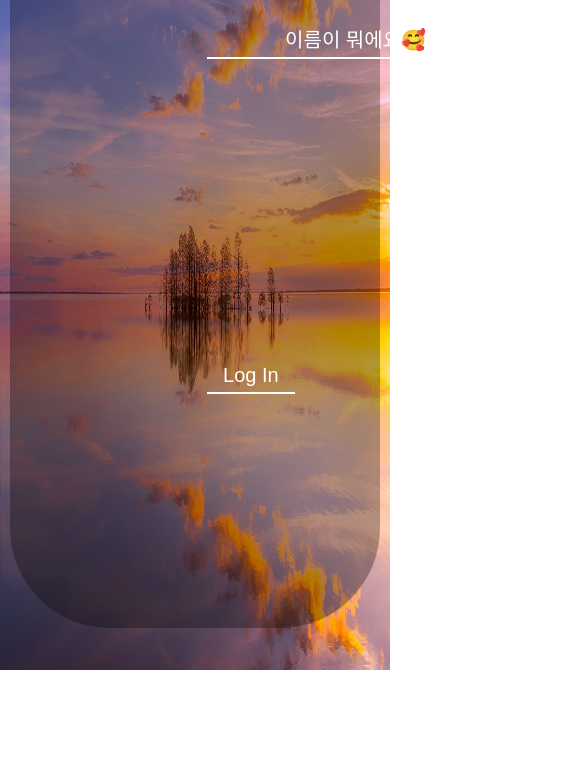
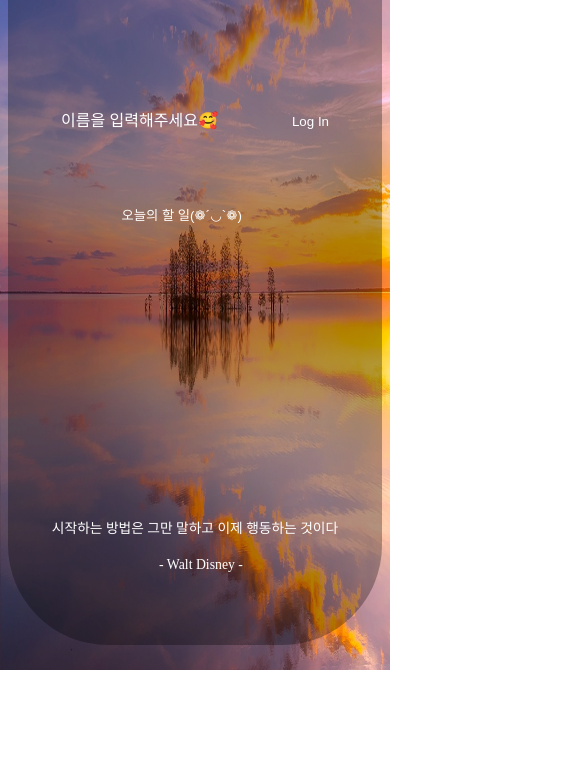
Before and after one commit to jiiiy0510o/chrome-2022, a plain HTML site: page index.html in a window 390 px wide. Shown: the part 174-946 px from the top of the page, 585 px wide, since content can reach past the window. After the commit the page ends 844 px from the top, so only its background shows below. Drawn offline with Linux system fonts and the light colour scheme.

Commit message:
반응형 수정

```diff
--- a/css/container.css
+++ b/css/container.css
@@ -1,87 +1,149 @@
 .container {
   background-color: rgba(0, 0, 0, 0.3);
-  width: 95vw;
-  height: 90vh;
+  width: 96vw;
+  height: 94vh;
+  display: flex;
+  justify-content: center;
+  flex-direction: column;
+  border-radius: 100px;
+}
+.clock_location {
+  width: 100%;
+  height: 20vh;
   display: flex;
   justify-content: space-between;
-  border-radius: 100px;
+  align-items: center;
 }
 .clock {
+  font-size: 1.7rem;
+  padding: 0 60px;
+}
+#weather {
+  text-align: center;
+  padding: 0 60px;
+}
+#weather span:last-child {
+  display: block;
+  padding: 3px 0;
+}
+.login-todo {
+  height: 60vh;
   display: flex;
-  justify-content: space-around;
-  padding-top: 80px;
-  padding-left: 80px;
-}
-.login-form-center {
-  display: flex;
-  flex-direction: column;
   justify-content: center;
   align-items: center;
 }
-.login-form-center input {
-  background-color: rgba(255, 255, 255, 0);
+#login-form input::placeholder {
+  color: white;
+}
+#login-form input[type="text"] {
   border: none;
-  margin-top: 300px;
-  outline: none;
+  background-color: transparent;
+  padding: 3px 10px;
+  font-size: 16px;
 }
-.login-form-center input::placeholder,
-.login-form-center input {
-  border-bottom: 2px solid white;
-  font-size: 20px;
+#login-form input[type="submit"] {
+  border: none;
+  background-color: transparent;
   color: white;
-  text-align: center;
-  padding: 5px 16px;
+  padding: 3px 10px;
+  cursor: pointer;
 }
 #greeting {
-  padding: 8px;
-  text-align: center;
-  width: 320px;
   border-bottom: 3px double white;
-  padding-top: 300px;
+  padding: 0 80px;
+}
+.to-do {
+  position: absolute;
+  right: 8%;
+}
+#to-do-form input {
+  padding: 2px 10px;
+  width: 100%;
+  border: none;
+  background-color: transparent;
+  margin-bottom: 16px;
+}
+#to-do-form input::placeholder {
+  padding-left: 10px;
+  color: white;
+}
+#to-do-list li {
+  position: relative;
+  width: 100%;
+  padding: 5px 10px;
+  font-size: 0.86rem;
+}
+#to-do-list button {
+  position: absolute;
+  right: 0;
 }
 #random {
-  padding-top: 300px;
+  width: 100%;
+  height: 20vh;
+  display: flex;
+  justify-content: center;
+  align-items: center;
+  font-size: 0.96rem;
 }
-#random span {
-  text-align: center;
-  margin: 4px auto;
-  display: block;
+#random span:first-child {
+  word-wrap: break-word;
 }
-.weather-to-do {
-  margin-right: 50px;
-  width: 300px;
-  display: flex;
-  justify-content: space-between;
-  flex-direction: column;
-  align-items: center;
+#random span:last-child {
+  margin-left: 12px;
 }
-#weather {
-  margin-top: 60px;
-  text-align: center;
+@media (max-width: 1100px) {
+  #random {
+    font-size: 0.86rem;
+  }
 }
-#weather span {
-  display: block;
-  margin: 5px 0;
+@media (max-width: 1000px) {
+  .clock_location {
+    height: 25vh;
+  }
+  .login-todo {
+    height: 25vh;
+  }
+  .to-do {
+    height: 30vh;
+    right: 0;
+    margin: 0 auto;
+    width: 50%;
+    position: relative;
+  }
+  #random {
+    flex-direction: column;
+    height: 20vh;
+  }
+  #random span:first-child {
+    word-wrap: break-word;
+  }
+  #random span:last-child {
+    padding: 8px 0;
+  }
 }
-.to-do {
-  padding-bottom: 120px;
+@media (max-width: 700px) {
+  .login-todo {
+    height: 20vh;
+  }
+  #greeting {
+    padding: 0 32px;
+  }
+  #random span:first-child {
+    padding: 8px 0;
+  }
 }
-.to-do input {
-  background-color: rgba(0, 0, 0, 0);
-  outline: none;
-  border: none;
-  width: 230px;
-  border-bottom: 1px solid white;
-  padding: 4px;
+@media (max-width: 500px) {
+  .clock_location {
+    height: 20vh;
+    font-size: 0.9rem;
+  }
+  #greeting {
+    font-size: 1.68rem;
+  }
+  #random span:first-child {
+    text-align: center;
+    width: 80%;
+    margin: 0 auto;
+    padding: 12px 0;
+  }
 }
-.to-do input::placeholder {
-  color: white;
-  text-align: center;
-}
-#to-do-list li {
-  margin: 12px auto;
-  font-size: 14px;
-  width: 200px;
-  text-align: center;
-  border-bottom: 1px solid white;
-}
--- a/index.html
+++ b/index.html
@@ -1,40 +1,38 @@
 <!DOCTYPE html>
 <html lang="en">
-
   <head>
-    <meta charset="UTF-8">
-    <meta http-equiv="X-UA-Compatible" content="IE=edge">
-    <meta name="viewport" content="width=device-width, initial-scale=1.0">
+    <meta charset="UTF-8" />
+    <meta http-equiv="X-UA-Compatible" content="IE=edge" />
+    <meta name="viewport" content="width=device-width, initial-scale=1.0" />
     <title>Momentum App</title>
-    <link rel="stylesheet" href="./css/style.css">
+    <link rel="stylesheet" href="./css/style.css" />
   </head>
 
   <body>
     <div class="container">
+      <div class="clock_location">
         <h1 class="clock">00:00:00</h1>
-        <div class="login-form-center">
-            <form id="login-form" class="hidden">
-                <input required maxlength="15" type="text" placeholder="이름이 뭐에요🥰">
-                <input type="submit" value="Log In">
-            </form>
-            <h1 id="greeting" class="hidden"></h1>
-            <div id="random">
+        <div id="weather">
           <span></span>
           <span></span>
         </div>
       </div>
-        <div class="weather-to-do">
-            <div id="weather">
-                <span></span>
-                <span></span>
+      <div class="login-todo">
+        <form id="login-form" class="hidden">
+          <input required maxlength="15" type="text" placeholder="이름을 입력해주세요🥰" />
+          <input type="submit" value="Log In" />
+        </form>
+        <h1 id="greeting" class="hidden"></h1>
       </div>
       <div class="to-do">
         <form id="to-do-form">
-                    <input type="text" placeholder="오늘의 할 일(❁´◡`❁)">
+          <input type="text" placeholder="오늘의 할 일(❁´◡`❁)" />
         </form>
         <ul id="to-do-list"></ul>
       </div>
-            <div></div>
+      <div id="random">
+        <span></span>
+        <span></span>
       </div>
     </div>
     <script src="./js/greeting.js"></script>
@@ -44,5 +42,4 @@
     <script src="./js/to-do.js"></script>
     <script src="./js/weather.js"></script>
   </body>
-
 </html>
```
Lines whose indentation alone changed are shown as unchanged.
